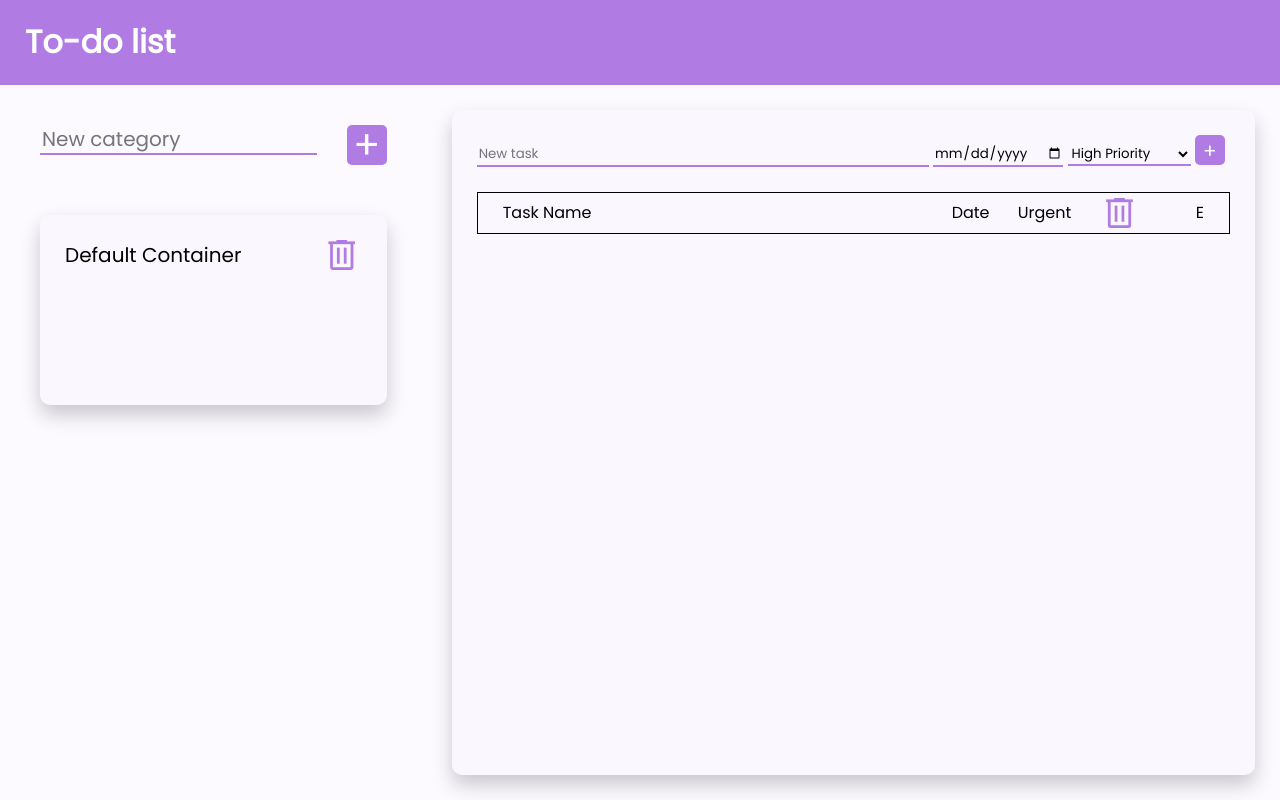
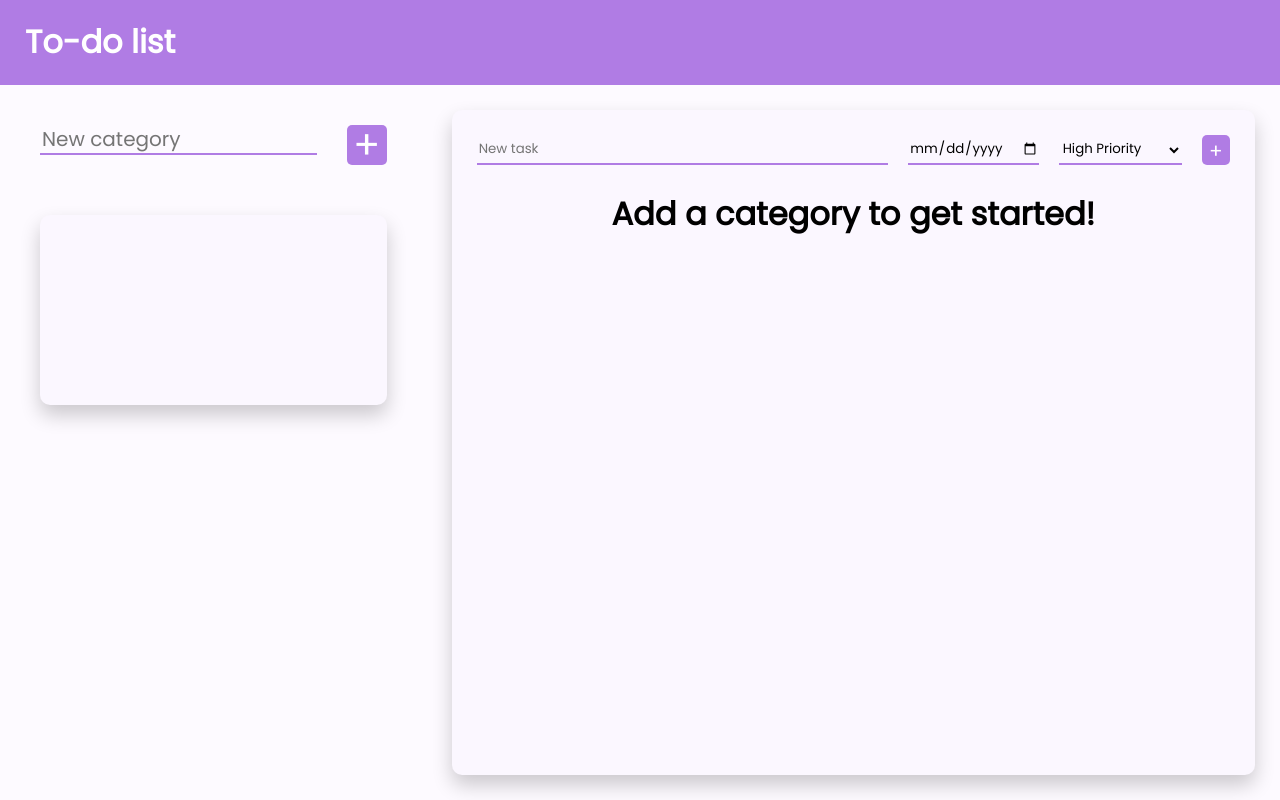
Before and after one commit to ianvei/2todotry, a plain HTML site: page index.html in a window 1280 px wide. Drawn offline with nearby package versions, Linux system fonts and the light colour scheme.

Commit message:
finished styling

```diff
--- a/index.html
+++ b/index.html
@@ -26,12 +26,12 @@
                     <button type="submit" class="btn">+</button>
                 </form>
                 <div class="category-card">
-                    <div class="category-container">
+                    <!-- <div class="category-container">
                         <p>Default Container</p>
                         <span class="material-symbols-outlined">
                             delete
                             </span>
-                    </div>
+                    </div> -->
 
                 </div>
             </div>
@@ -48,7 +48,8 @@
                         <input type="submit" value="+">
                     </form>
                     <div class="todo-item-container">
-                        <div class="todo-item">
+                        <h1>Add a category to get started!</h1>
+                        <!-- <div class="todo-item">
                             <div class="task-name">Task Name</div>
                             <div class="date">Date</div>
                             <div class="priority">Urgent</div>
@@ -56,7 +57,7 @@
                                 delete
                                 </span>
                             <img src="" alt="">E</img>
-                        </div>
+                        </div> -->
                     </div>
                 </div>
             </div>
--- a/style.css
+++ b/style.css
@@ -141,6 +141,12 @@
     font-size: 20px;
 }
 
+#todo-submit {
+    display: inline-flex;
+    justify-content: space-around;
+    gap: 20px;
+}
+
 .btn:hover{
     background-color: #8c63b5;
 }
@@ -178,6 +184,7 @@
     align-items: center;
     width: 100%;
     height: 90%;
+    gap: 20px;
     /* background-color: aquamarine; */
 }
 
@@ -186,7 +193,7 @@
     display: inline-flex;
     align-items: center;
     justify-content: space-between;
-    border: 1px solid black;
+    border-bottom: 2px solid var(--header-color);
     gap: 15px;
     padding-left: 25px;
     padding-right: 25px;
@@ -195,3 +202,7 @@
 .task-name{
     width: 60%;
 }
+
+.punderline{
+    border-bottom: 2px solid var(--header-color);
+}
```
Also changed, not shown: main.js (+2 -2 lines).
